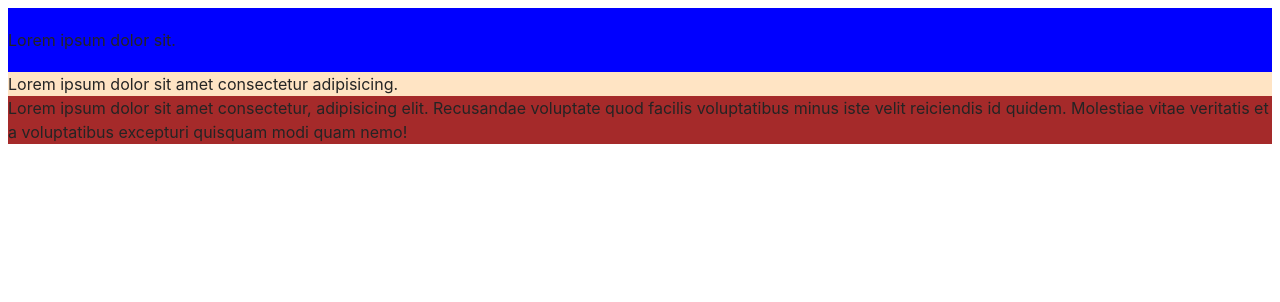
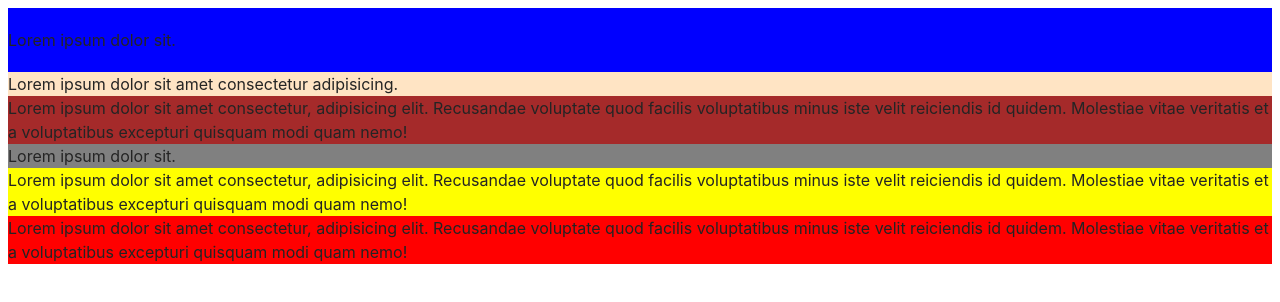
Before and after one commit to keon91/practical, a website built with Vite: page src/index.html in a window 1280 px wide. Built offline with nearby package versions, Linux system fonts and the light colour scheme.

Commit message:
add 2 sections+footer

```diff
--- /dev/null
+++ b/src/css/benefits.css
@@ -0,0 +1,3 @@
+.benefits {
+  background-color: yellow;
+}
--- /dev/null
+++ b/src/css/footer.css
@@ -0,0 +1,3 @@
+.footer {
+    background-color: red;
+}
--- a/src/css/styles.css
+++ b/src/css/styles.css
@@ -8,6 +8,9 @@
 @import url('./header.css');
 @import url('./hero.css');
 @import url('./features.css');
+@import url('./team.css');
+@import url('./benefits.css');
+@import url('./footer.css');
 
 :root {
   font-family: Inter, Avenir, Helvetica, Arial, sans-serif;
--- /dev/null
+++ b/src/css/team.css
@@ -0,0 +1,3 @@
+.team {
+  background-color: grey;
+}
--- a/src/index.html
+++ b/src/index.html
@@ -12,8 +12,11 @@
     <main>
       <load src="partials/hero.html" />
       <load src="partials/features.html" />
+      <load src="partials/team.html" />
+      <load src="partials/benefits.html" />
+
     </main>
-
+     <load src="partials/footer.html" />
     <script type="module" src="/main.js"></script>
   </body>
 </html>
--- /dev/null
+++ b/src/partials/benefits.html
@@ -0,0 +1,8 @@
+<section class="benefits">
+  <p>
+    Lorem ipsum dolor sit amet consectetur, adipisicing elit. Recusandae
+    voluptate quod facilis voluptatibus minus iste velit reiciendis id quidem.
+    Molestiae vitae veritatis et a voluptatibus excepturi quisquam modi quam
+    nemo!
+  </p>
+</section>
--- /dev/null
+++ b/src/partials/footer.html
@@ -0,0 +1,8 @@
+<footer class="footer">
+  <p>
+    Lorem ipsum dolor sit amet consectetur, adipisicing elit. Recusandae
+    voluptate quod facilis voluptatibus minus iste velit reiciendis id quidem.
+    Molestiae vitae veritatis et a voluptatibus excepturi quisquam modi quam
+    nemo!
+  </p>
+</footer>
--- /dev/null
+++ b/src/partials/team.html
@@ -0,0 +1,3 @@
+<header class="team">
+  <p>Lorem ipsum dolor sit.</p>
+</header>
```
